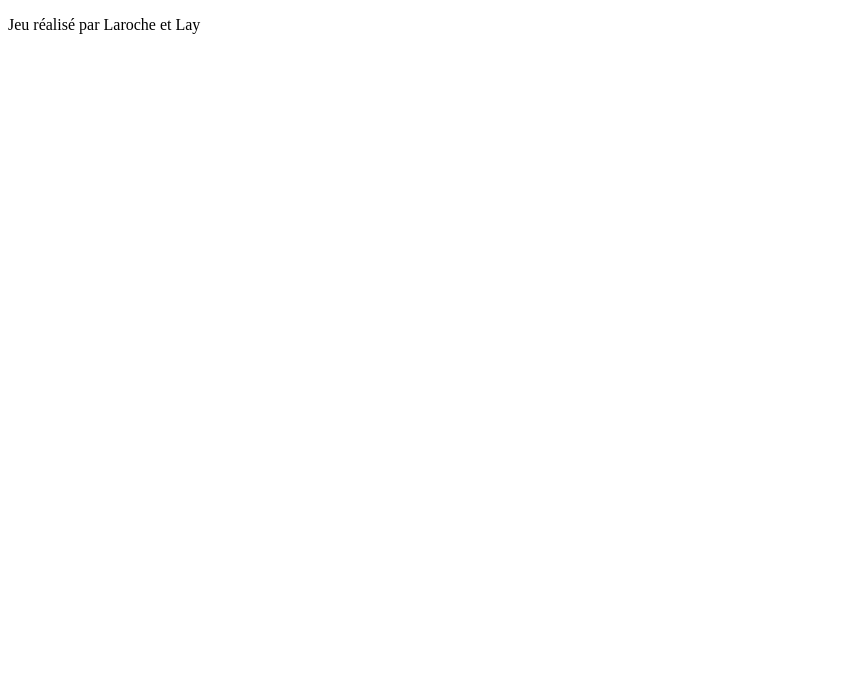
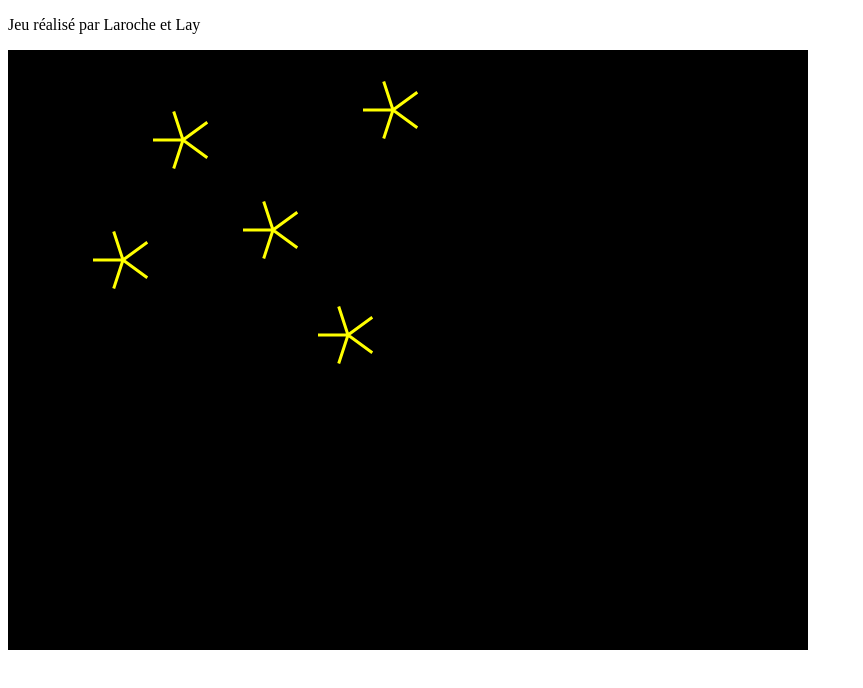
Before and after one commit to 7estelle/ShootEmUp, a plain HTML site: page index.html in a window 1280 px wide. Shown: the whole page, without its empty margins (0-863 px from the left). Drawn offline with Linux system fonts and the light colour scheme.

Commit message:
ajout svg

```diff
--- a/index.html
+++ b/index.html
@@ -11,7 +11,7 @@
 <p>Jeu réalisé par Laroche et Lay</p>
 
 
-
+<svg width="100vmin" height="75vmin" viewBox="0 0 200 200" ></svg>
 <!--
 Le script est appelé en dernier, il sera lancé uniquement lorsque le document sera prêt
 alternative: document.addEventListener("DOMContentLoaded", function() {/*...*/ });
```
